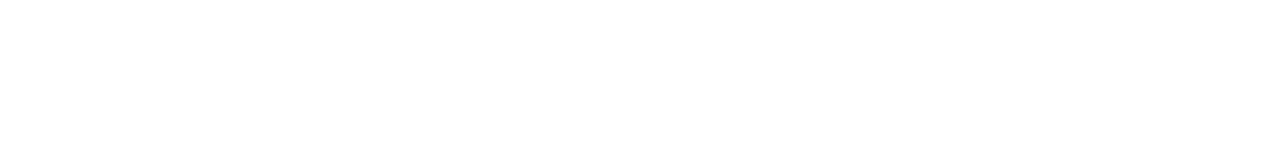
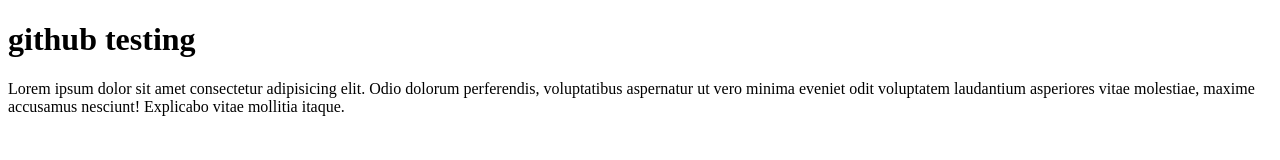
Before and after one commit to laamiri-kaoutar/holy1001, a plain HTML site: page index.html in a window 1280 px wide. Drawn offline with Linux system fonts and the light colour scheme.

Commit message:
add some html

```diff
--- a/index.html
+++ b/index.html
@@ -6,6 +6,10 @@
     <title>Document</title>
 </head>
 <body>
+    <div>
+        <h1>github testing</h1>
+        <p>Lorem ipsum dolor sit amet consectetur adipisicing elit. Odio dolorum perferendis, voluptatibus aspernatur ut vero minima eveniet odit voluptatem laudantium asperiores vitae molestiae, maxime accusamus nesciunt! Explicabo vitae mollitia itaque.</p>
+    </div>
 
 </body>
 </html>
```
